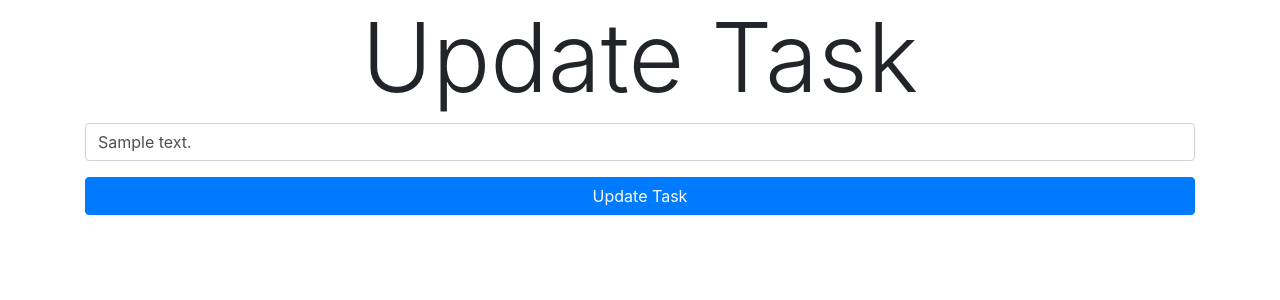
After one commit to aaronshivers/py_todo, a Flask app: page /update/1 in a window 1280 px wide. The commit adds this page. Shown: the top 300 px of the page. Run offline with Flask 2, Linux system fonts and the light colour scheme; tables that the repository leaves empty hold one stand-in row (values such as "Sample post"); some libraries are stand-ins or nearby versions.

Commit message:
added route for updating task

```diff
--- a/app.py
+++ b/app.py
@@ -43,10 +43,27 @@ def index():
     tasks = Todo.query.order_by(Todo.date_created).all()
     return render_template('index.html', tasks=tasks)
 
+# PATCH /update/<id>
+@app.route('/update/<int:id>', methods=['GET', 'POST'])
+def update_task_by_id(id):
+  task = Todo.query.get_or_404(id)
+
+  if request.method == 'POST':
+    task.content = request.form['content']
+
+    try:
+      db.session.commit()
+      return redirect('/')
+    except:
+      return 'There was an issue updating your task.'
+
+  else:
+    return render_template('update.html', task=task)
+
 # DELETE /delete/<id>
 @app.route('/delete/<int:id>')
 def delete_task_by_id(id):
-  task = Todo.query.get(id)
+  task = Todo.query.get_or_404(id)
 
   try:
     db.session.delete(task)
--- a/templates/index.html
+++ b/templates/index.html
@@ -24,7 +24,7 @@
         <td>
           <a href="/delete/{{ task.id }}">Delete</a>
           <br>
-          <a href="#">Update</a>
+          <a href="/update/{{ task.id }}">Update</a>
         </td>
       </tr>
       {% endfor %}
--- /dev/null
+++ b/templates/update.html
@@ -0,0 +1,20 @@
+{% extends 'base.html' %}
+
+{% block head %}
+
+{% endblock %}
+
+{% block body %}
+<div class="container">
+  <h1 class="display-1 text-center">Update Task</h1>
+
+
+  <form action="/update/{{ task.id }}" method="POST">
+    <div class="form-group">
+      <input id="content" class="form-control" type="text" name="content" value="{{ task.content }}">
+    </div>
+    <button type="submit" class="btn btn-block btn-primary">Update Task</button>
+  </form>
+</div>
+
+{% endblock %}
```
